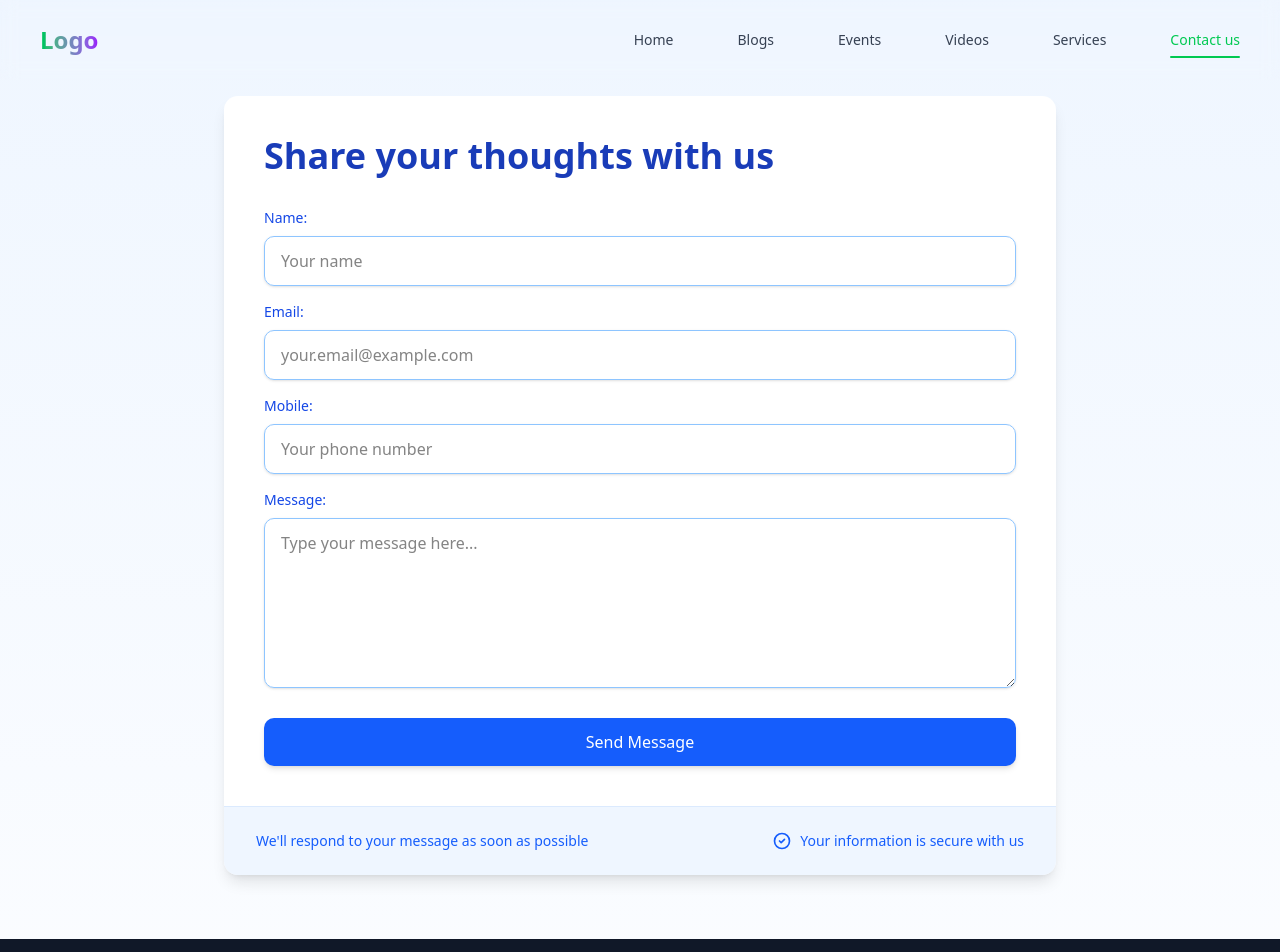
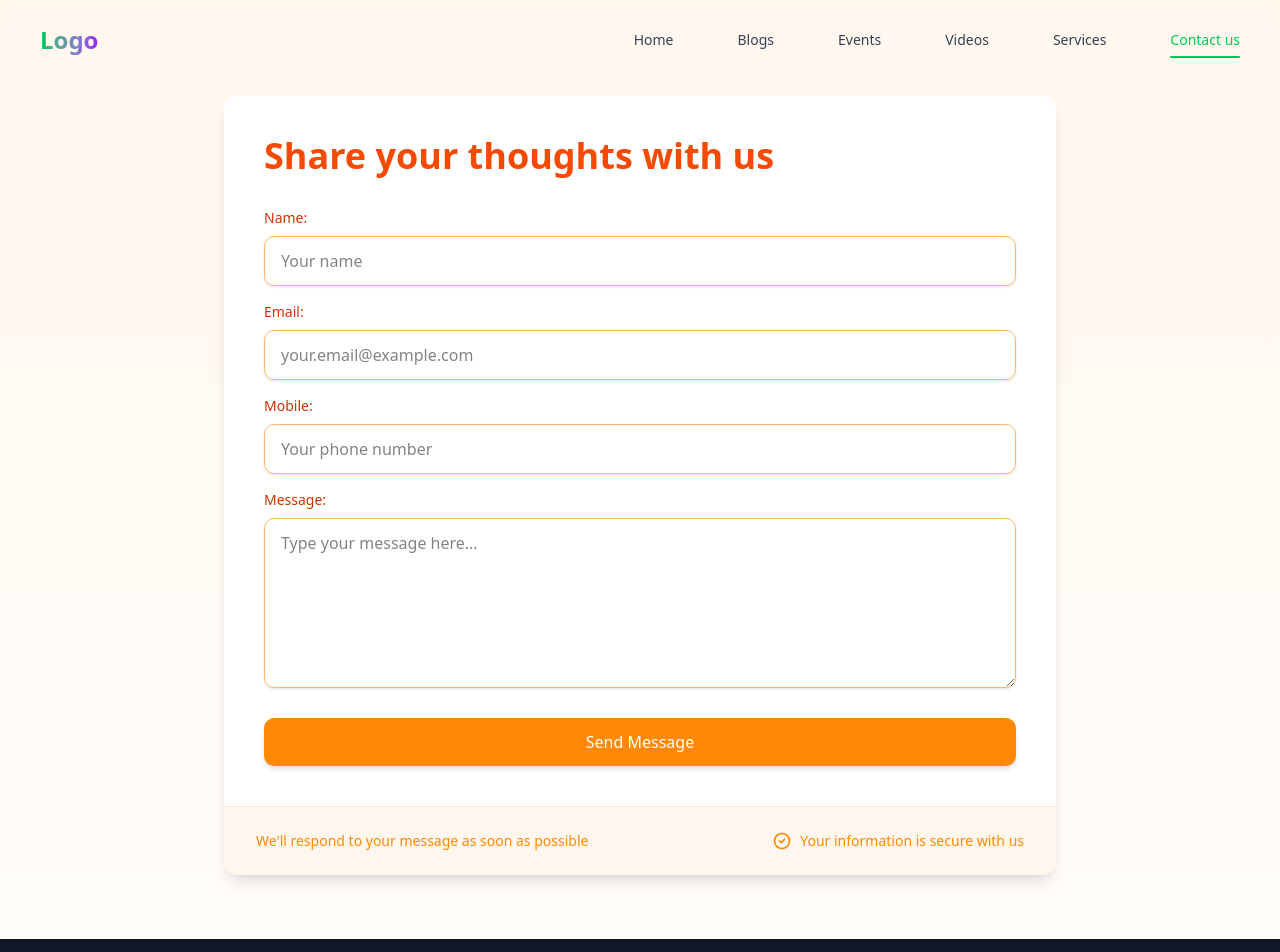
Before and after one commit to Aveek-Chakraborty/Swara, a Next.js app: page /contact in a window 1280 px wide. Shown: the top 952 px of the page. Built offline with nearby package versions, Linux system fonts and the light colour scheme.

Commit message:
UI Improvements fro Home

```diff
--- a/app/blogposts/[id]/page.tsx
+++ b/app/blogposts/[id]/page.tsx
@@ -225,14 +225,14 @@ const Page = ({ params }: { params: Promise<{ id: string }> }) => {
     };
 
     return (
-        <div className="min-h-screen bg-gradient-to-b from-blue-50 to-white">
+        <div className="min-h-screen bg-gradient-to-b from-orange-50 to-white">
             <Navbar />
             <div className="max-w-4xl mx-auto px-4 sm:px-6 lg:px-8 pt-24 pb-16">
                 {loading ? (
                     <div className="flex justify-center items-center py-32">
                         <div className="relative h-16 w-16">
-                            <div className="absolute top-0 left-0 right-0 bottom-0 rounded-full border-4 border-blue-200"></div>
-                            <div className="absolute top-0 left-0 right-0 bottom-0 rounded-full border-4 border-blue-600 border-t-transparent animate-spin"></div>
+                            <div className="absolute top-0 left-0 right-0 bottom-0 rounded-full border-4 border-orange-200"></div>
+                            <div className="absolute top-0 left-0 right-0 bottom-0 rounded-full border-4 border-orange-400 border-t-transparent animate-spin"></div>
                         </div>
                     </div>
                 ) : (
@@ -264,7 +264,7 @@ const Page = ({ params }: { params: Promise<{ id: string }> }) => {
                                 <div className="flex items-center mb-6">
                                     {blogData.author && (
                                         <div className="flex items-center">
-                                            <div className="h-8 w-8 rounded-full bg-blue-100 flex items-center justify-center text-blue-600 font-bold">
+                                            <div className="h-8 w-8 rounded-full bg-orange-100 flex items-center justify-center text-orange-400 font-bold">
                                                 {blogData.author.charAt(0)}
                                             </div>
                                             <div className="ml-3">
--- a/app/contact/page.tsx
+++ b/app/contact/page.tsx
@@ -71,7 +71,7 @@ const ContactForm: React.FC = () => {
     };
 
     return (
-        <div className="min-h-screen bg-gradient-to-b from-blue-50 to-white relative overflow-hidden">
+        <div className="min-h-screen bg-gradient-to-b from-orange-50 to-white relative overflow-hidden">
             <Navbar />
 
             {/* Decorative elements */}
@@ -99,7 +99,7 @@ const ContactForm: React.FC = () => {
                             animate={{ opacity: 1 }}
                             transition={{ duration: 0.6, delay: 0.2 }}
                         >
-                            <h1 className="text-3xl md:text-4xl font-bold text-blue-800 mb-8">Share your thoughts with us</h1>
+                            <h1 className="text-3xl md:text-4xl font-bold text-orange-600 mb-8">Share your thoughts with us</h1>
 
                             <div className="space-y-6">
                                 <motion.div
@@ -108,7 +108,7 @@ const ContactForm: React.FC = () => {
                                     animate={{ opacity: 1, x: 0 }}
                                     transition={{ duration: 0.4, delay: 0.3 }}
                                 >
-                                    <label htmlFor="name" className="text-sm font-medium text-blue-700 block mb-2">Name:</label>
+                                    <label htmlFor="name" className="text-sm font-medium text-orange-700 block mb-2">Name:</label>
                                     <input
                                         type="text"
                                         id="name"
@@ -116,7 +116,7 @@ const ContactForm: React.FC = () => {
                                         value={formData.name}
                                         onChange={handleChange}
                                         required
-                                        className={`w-full px-4 py-3 border ${errors.name ? 'border-red-500' : 'border-blue-300'} rounded-lg shadow-sm focus:outline-none focus:ring-2 focus:ring-blue-500 focus:border-transparent transition-all duration-200`}
+                                        className={`w-full px-4 py-3 border ${errors.name ? 'border-red-500' : 'border-orange-300'} rounded-lg shadow-sm focus:outline-none focus:ring-2 focus:ring-orange-500 focus:border-transparent transition-all duration-200`}
                                         placeholder="Your name"
                                     />
                                     {errors.name && <p className="mt-2 text-sm text-red-600">{errors.name}</p>}
@@ -128,7 +128,7 @@ const ContactForm: React.FC = () => {
                                     animate={{ opacity: 1, x: 0 }}
                                     transition={{ duration: 0.4, delay: 0.4 }}
                                 >
-                                    <label htmlFor="email" className="text-sm font-medium text-blue-700 block mb-2">Email:</label>
+                                    <label htmlFor="email" className="text-sm font-medium text-orange-700 block mb-2">Email:</label>
                                     <input
                                         type="email"
                                         id="email"
@@ -136,7 +136,7 @@ const ContactForm: React.FC = () => {
                                         value={formData.email}
                                         onChange={handleChange}
                                         required
-                                        className={`w-full px-4 py-3 border ${errors.email ? 'border-red-500' : 'border-blue-300'} rounded-lg shadow-sm focus:outline-none focus:ring-2 focus:ring-blue-500 focus:border-transparent transition-all duration-200`}
+                                        className={`w-full px-4 py-3 border ${errors.email ? 'border-red-500' : 'border-orange-300'} rounded-lg shadow-sm focus:outline-none focus:ring-2 focus:ring-orange-500 focus:border-transparent transition-all duration-200`}
                                         placeholder="your.email@example.com"
                                     />
                                     {errors.email && <p className="mt-2 text-sm text-red-600">{errors.email}</p>}
@@ -148,7 +148,7 @@ const ContactForm: React.FC = () => {
                                     animate={{ opacity: 1, x: 0 }}
                                     transition={{ duration: 0.4, delay: 0.5 }}
                                 >
-                                    <label htmlFor="mobile" className="text-sm font-medium text-blue-700 block mb-2">Mobile:</label>
+                                    <label htmlFor="mobile" className="text-sm font-medium text-orange-700 block mb-2">Mobile:</label>
                                     <input
                                         type="tel"
                                         id="mobile"
@@ -156,7 +156,7 @@ const ContactForm: React.FC = () => {
                                         value={formData.mobile}
                                         onChange={handleChange}
                                         required
-                                        className={`w-full px-4 py-3 border ${errors.mobile ? 'border-red-500' : 'border-blue-300'} rounded-lg shadow-sm focus:outline-none focus:ring-2 focus:ring-blue-500 focus:border-transparent transition-all duration-200`}
+                                        className={`w-full px-4 py-3 border ${errors.mobile ? 'border-red-500' : 'border-orange-300'} rounded-lg shadow-sm focus:outline-none focus:ring-2 focus:ring-orange-500 focus:border-transparent transition-all duration-200`}
                                         placeholder="Your phone number"
                                     />
                                     {errors.mobile && <p className="mt-2 text-sm text-red-600">{errors.mobile}</p>}
@@ -168,14 +168,14 @@ const ContactForm: React.FC = () => {
                                     animate={{ opacity: 1, x: 0 }}
                                     transition={{ duration: 0.4, delay: 0.6 }}
                                 >
-                                    <label htmlFor="message" className="text-sm font-medium text-blue-700 block mb-2">Message:</label>
+                                    <label htmlFor="message" className="text-sm font-medium text-orange-700 block mb-2">Message:</label>
                                     <textarea
                                         id="message"
                                         name="message"
                                         value={formData.message}
                                         onChange={handleChange}
                                         required
-                                        className={`w-full px-4 py-3 border ${errors.message ? 'border-red-500' : 'border-blue-300'} rounded-lg shadow-sm focus:outline-none focus:ring-2 focus:ring-blue-500 focus:border-transparent transition-all duration-200`}
+                                        className={`w-full px-4 py-3 border ${errors.message ? 'border-red-500' : 'border-orange-300'} rounded-lg shadow-sm focus:outline-none focus:ring-2 focus:ring-orange-500 focus:border-transparent transition-all duration-200`}
                                         rows={6}
                                         placeholder="Type your message here..."
                                     />
@@ -190,7 +190,7 @@ const ContactForm: React.FC = () => {
                                     <button
                                         onClick={handleSubmit}
                                         disabled={loading}
-                                        className={`w-full ${loading ? 'bg-blue-400 cursor-not-allowed' : 'bg-blue-600 hover:bg-blue-700'} text-white py-3 px-6 rounded-lg font-medium shadow-md hover:shadow-lg focus:outline-none focus:ring-2 focus:ring-blue-500 focus:ring-offset-2 transition-all duration-300 transform hover:scale-[1.02]`}
+                                        className={`w-full ${loading ? 'bg-orange-400 cursor-not-allowed' : 'bg-orange-400 hover:bg-orange-700'} text-white py-3 px-6 rounded-lg font-medium shadow-md hover:shadow-lg focus:outline-none focus:ring-2 focus:ring-orange-500 focus:ring-offset-2 transition-all duration-300 transform hover:scale-[1.02]`}
                                     >
                                         {loading ? (
                                             <div className="flex items-center justify-center">
@@ -204,8 +204,8 @@ const ContactForm: React.FC = () => {
                         </motion.div>
                     </div>
 
-                    <div className="bg-blue-50 px-8 py-6 border-t border-blue-100">
-                        <div className="flex flex-col md:flex-row items-center justify-between text-sm text-blue-600">
+                    <div className="bg-orange-50 px-8 py-6 border-t border-orange-100">
+                        <div className="flex flex-col md:flex-row items-center justify-between text-sm text-orange-400">
                             <div className="mb-4 md:mb-0">We'll respond to your message as soon as possible</div>
                             <div className="flex items-center">
                                 <svg xmlns="http://www.w3.org/2000/svg" className="h-5 w-5 mr-2" fill="none" viewBox="0 0 24 24" stroke="currentColor">
```
Also changed, not shown: app/blogposts/page.tsx (+7 -7 lines), app/eventposts/[id]/page.tsx (+4 -4 lines), app/eventposts/page.tsx (+8 -8 lines), app/videoposts/page.tsx (+8 -13 lines).
